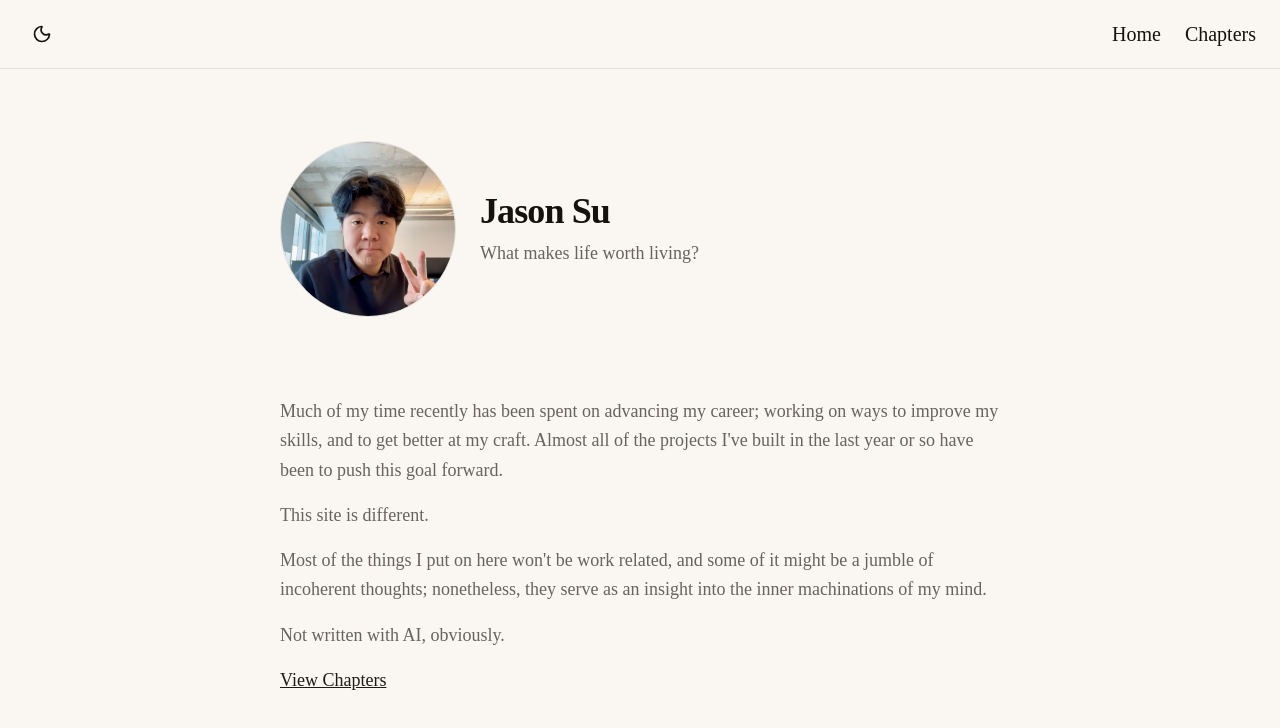
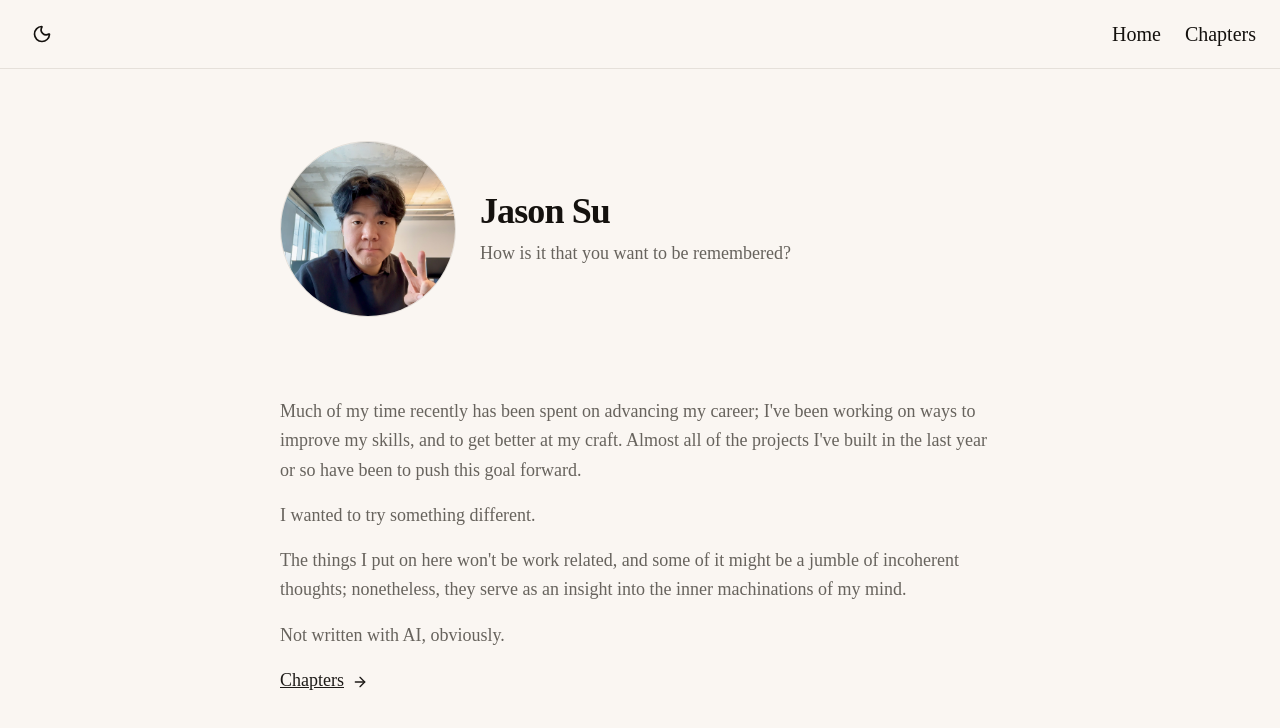
Before and after one commit to Jason8908/blog, a React (Vite) app: page / in a window 1280 px wide. Shown: the top 728 px of the page. Built offline with nearby package versions, Linux system fonts and the light colour scheme.

Commit message:
updated home page again

```diff
--- a/src/pages/Home.tsx
+++ b/src/pages/Home.tsx
@@ -3,6 +3,7 @@ import Heading from "@/components/ui/Heading"
 import Prose from "@/components/ui/Prose"
 import ProfilePhoto from "@/components/ui/ProfilePhoto"
 import { Link } from "react-router-dom"
+import { ArrowRightIcon } from "lucide-react"
 
 export default function Home() {
   return (
@@ -16,7 +17,7 @@ export default function Home() {
         <div>
           <Heading level={1}>Jason Su</Heading>
           <p className="mt-2 text-lg text-muted-foreground">
-            What makes life worth living?
+            How is it that you want to be remembered?
           </p>
         </div>
       </Section>
@@ -24,20 +25,23 @@ export default function Home() {
       <Section>
         <Prose className="mt-4">
           <p>
-            Much of my time recently has been spent on advancing my career; working on ways
+            Much of my time recently has been spent on advancing my career; I've been working on ways
             to improve my skills, and to get better at my craft. Almost all of the projects
             I've built in the last year or so have been to push this goal forward.
           </p>
           <p>
-            This site is different.
+            I wanted to try something different.
           </p>
           <p>
-            Most of the things I put on here won't be work related, and some of it might be a jumble
+            The things I put on here won't be work related, and some of it might be a jumble
             of incoherent thoughts; nonetheless, they serve as an insight into the inner machinations
             of my mind.
           </p>
           <p>Not written with AI, obviously.</p>
-          <Link to="/chapters" className="text-primary underline">View Chapters</Link>
+          <Link to="/chapters" className="text-primary underline">
+            Chapters
+            <ArrowRightIcon className="ml-2 inline-block w-4 h-4" />
+          </Link>
         </Prose>
       </Section>
     </>
```
